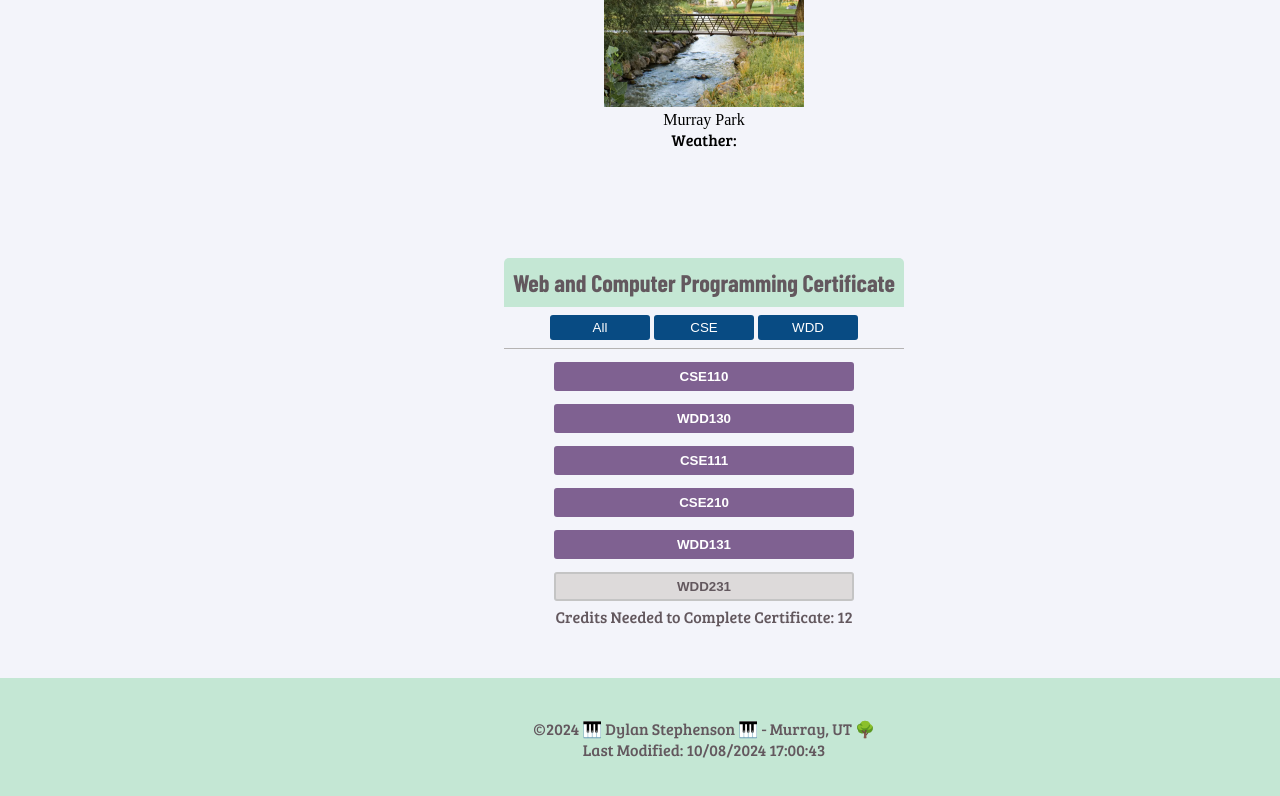
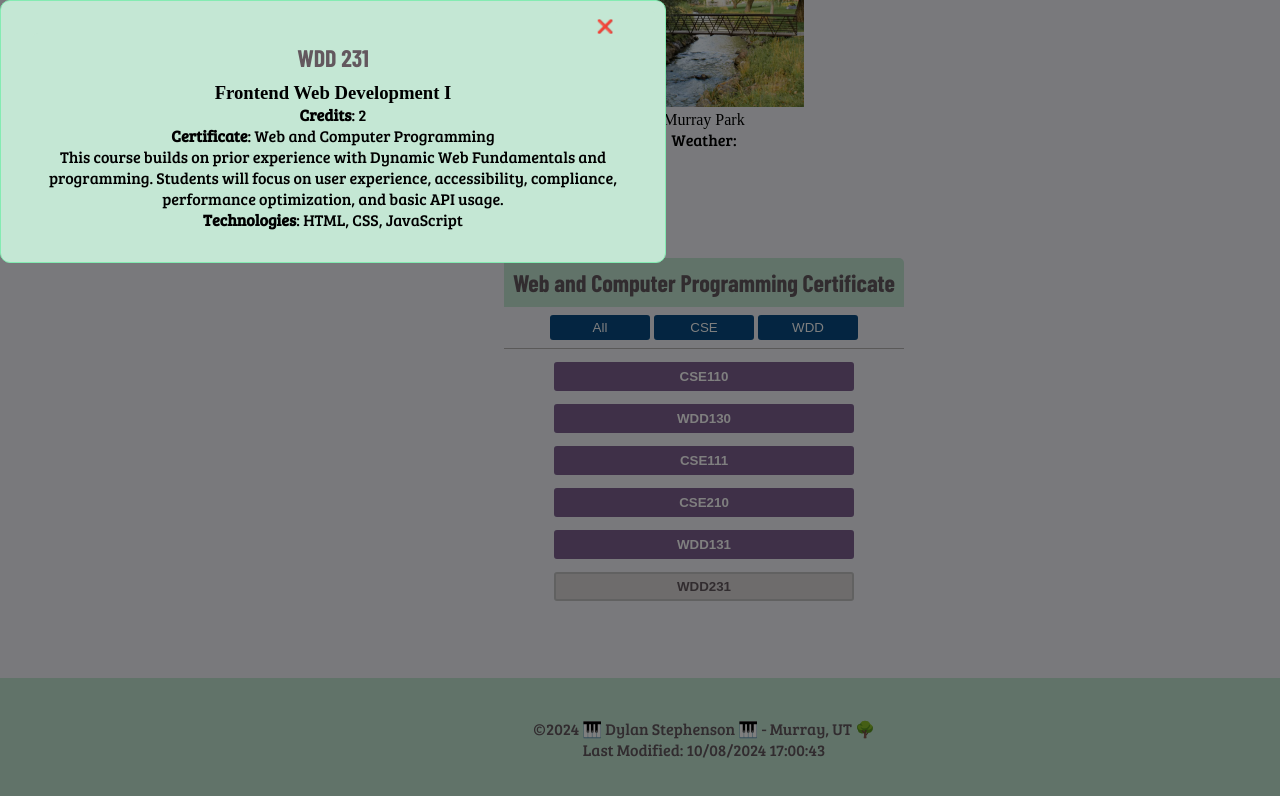
Before and after one commit to dylanstephenson/wdd231, a plain HTML site: page index.html in a window 1280 px wide. Both pictures are taken after a click on the button "WDD231". Shown: the part 538-1334 px from the top of the page. Drawn offline with nearby package versions, Linux system fonts and the light colour scheme; no server answers; a web font is replaced by a local one.

Commit message:
fixed weird issue with modals and added some modulation

```diff
--- /dev/null
+++ b/data/courses.json
@@ -0,0 +1,79 @@
+[
+    {
+        "subject": "CSE",
+        "number": 110,
+        "title": "Introduction to Programming",
+        "credits": 2,
+        "certificate": "Web and Computer Programming",
+        "description": "This course will introduce students to programming. It will introduce the building blocks of programming languages (variables, decisions, calculations, loops, array, and input/output) and use them to solve problems.",
+        "technology": [
+            "Python"
+        ],
+        "completed": true
+    },
+    {
+        "subject": "WDD",
+        "number": 130,
+        "title": "Web Fundamentals",
+        "credits": 2,
+        "certificate": "Web and Computer Programming",
+        "description": "This course introduces students to the World Wide Web and to careers in web site design and development. The course is hands on with students actually participating in simple web designs and programming. It is anticipated that students who complete this course will understand the fields of web design and development and will have a good idea if they want to pursue this degree as a major.",
+        "technology": [
+            "HTML",
+            "CSS"
+        ],
+        "completed": true
+    },
+    {
+        "subject": "CSE",
+        "number": 111,
+        "title": "Programming with Functions",
+        "credits": 2,
+        "certificate": "Web and Computer Programming",
+        "description": "CSE 111 students become more organized, efficient, and powerful computer programmers by learning to research and call functions written by others; to write, call , debug, and test their own functions; and to handle errors within functions. CSE 111 students write programs with functions to solve problems in many disciplines, including business, physical science, human performance, and humanities.",
+        "technology": [
+            "Python"
+        ],
+        "completed": true
+    },
+    {
+        "subject": "CSE",
+        "number": 210,
+        "title": "Programming with Classes",
+        "credits": 2,
+        "certificate": "Web and Computer Programming",
+        "description": "This course will introduce the notion of classes and objects. It will present encapsulation at a conceptual level. It will also work with inheritance and polymorphism.",
+        "technology": [
+            "C#"
+        ],
+        "completed": true
+    },
+    {
+        "subject": "WDD",
+        "number": 131,
+        "title": "Dynamic Web Fundamentals",
+        "credits": 2,
+        "certificate": "Web and Computer Programming",
+        "description": "This course builds on prior experience in Web Fundamentals and programming. Students will learn to create dynamic websites that use JavaScript to respond to events, update content, and create responsive user experiences.",
+        "technology": [
+            "HTML",
+            "CSS",
+            "JavaScript"
+        ],
+        "completed": true
+    },
+    {
+        "subject": "WDD",
+        "number": 231,
+        "title": "Frontend Web Development I",
+        "credits": 2,
+        "certificate": "Web and Computer Programming",
+        "description": "This course builds on prior experience with Dynamic Web Fundamentals and programming. Students will focus on user experience, accessibility, compliance, performance optimization, and basic API usage.",
+        "technology": [
+            "HTML",
+            "CSS",
+            "JavaScript"
+        ],
+        "completed": false
+    }
+]
--- a/index.html
+++ b/index.html
@@ -31,7 +31,7 @@
         <nav>
 
             <a href="index.html" >Home</a>
-            <a href="" target="_blank">Chamber</a>
+            <a href="https://dylanstephenson.github.io/wdd231/chamber/" target="_blank">Chamber</a>
             <a href="https://github.com/dylanstephenson" target="_blank">GitHub Profile</a>
             <a href="https://www.linkedin.com/in/dylan-stephenson/" target="_blank">LinkedIn</a>
         </nav>
@@ -71,15 +71,7 @@
 
                 </div>
             </div>
-            <dialog id="course-details">
-                <button id="close-modal">❌</button>
-                <h2></h2>
-                <h3>${course.title}</h3>
-                <p id="modal-credits"><strong>Credits</strong>: </p>
-                <p id="modal-certificate"><strong>Certificate</strong>: </p>
-                <p id="modal-description">${course.description}</p>
-                <p id="modal-tech"><strong>Technologies</strong></p>
-            </dialog>
+            <dialog id="course-details"></dialog>
         </section>
     </main>
     <footer>
--- a/scripts/main.js
+++ b/scripts/main.js
@@ -16,6 +16,18 @@ hamButton.addEventListener('click', () => {
 })
 
 // Course Array
+
+async function getCourses() {
+    const response = await fetch("data/courses.json")
+    if (response.ok) {
+        const data = await response.json();
+        displayCourses(data);
+
+        return data
+    } else {
+        throw Error(await response.txt)
+    }
+}
 
 const courseBox = document.getElementById("courses")
 const courses = [
@@ -177,6 +189,7 @@ const displayCourseDetails = (course) => {
 function displayCourses(courseList) {
     courseList.forEach(course => {
         const courseButton = document.createElement("button");
+        courseButton.innerHTML = `${course.subject}${course.number}`;
         if (course.completed) {
             courseButton.classList.add("completed")
             // console.log(courses[i].completed)
@@ -185,14 +198,12 @@ function displayCourses(courseList) {
             courseButton.classList.add("not-completed")
             // console.log(courses[i].completed)
         }
-        courseButton.innerHTML = `${course.subject}${course.number}`;
-        courseButton.addEventListener("click", () => {displayCourseDetails(course)
-        });
+        courseButton.addEventListener("click", () => {displayCourseDetails(course)});
         courseBox.appendChild(courseButton);
-
-
     })
-    courseBox.innerHTML += `<span>Credits Needed to Complete Certificate: ${totalCredits}</span>`
+    const creditAmount = `<span>Credits Needed to Complete Certificate: ${totalCredits}</span>`
+    courseBox.appendChild(creditAmount);
+    // courseBox.innerHTML += `<span>Credits Needed to Complete Certificate: ${totalCredits}</span>`
 }
 
-displayCourses(courses)
+getCourses();
```
